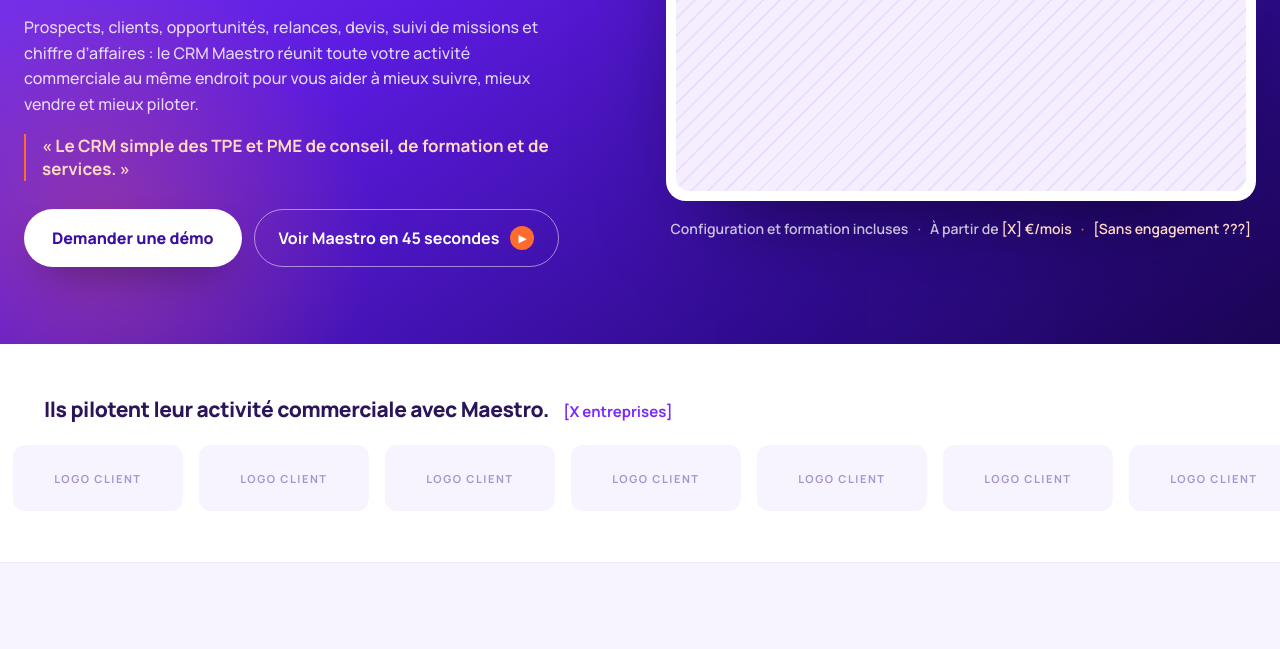
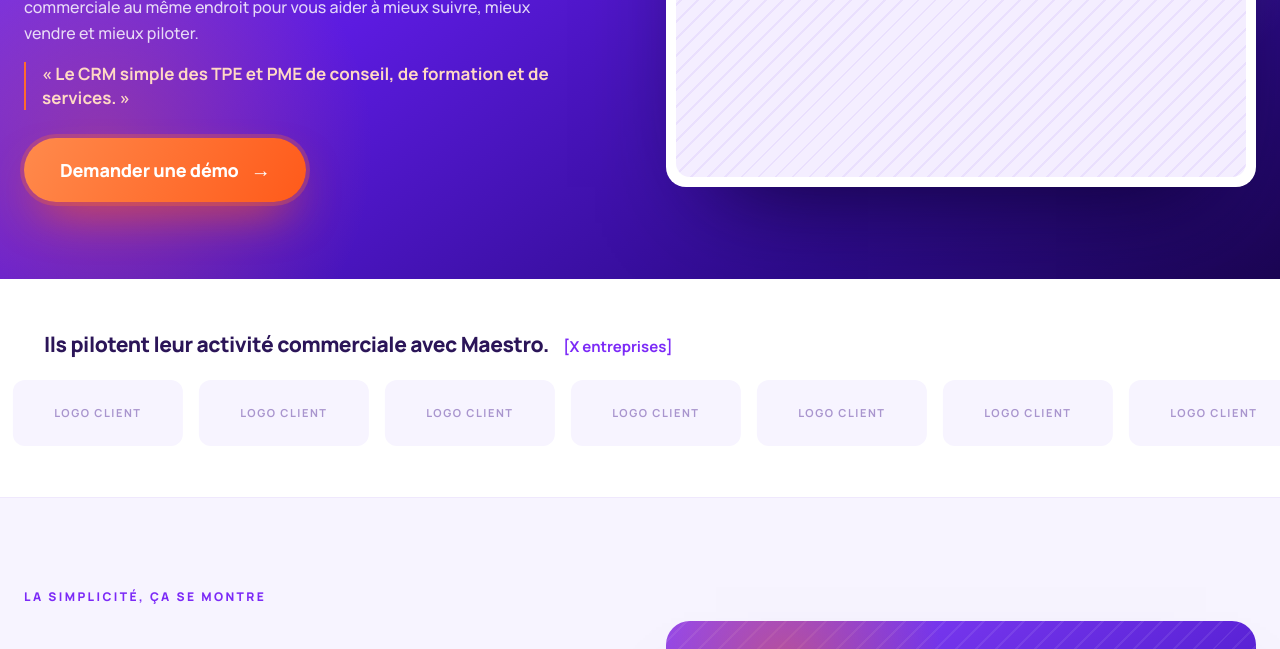
Before and after one commit to Grisbiche/Landing_maestro, a plain HTML site: page index.html in a window 1280 px wide. Shown: the part 451-1100 px from the top of the page. Drawn offline with Linux system fonts and the light colour scheme.

Commit message:
Hero : CTA démo plus visible, retrait du sous-titre, des mentions et du bouton vidéo
Co-Authored-By: Claude Opus 5.5 <noreply@anthropic.com>
Claude-Session: https://claude.ai/code/session_01QYy7m3bfdNypZYRuVLNYwX

```diff
--- a/index.html
+++ b/index.html
@@ -15,7 +15,7 @@
   a:hover { color:#4A14B8; }
   @keyframes maestro-logos { from { transform:translateX(0); } to { transform:translateX(-50%); } }
   .hv0:hover{color:#fff !important;filter:brightness(1.08) !important}
-  .hv1:hover{background:#FFF3EC !important;color:#3B0FA3 !important}
+  .hv1:hover{color:#fff !important;transform:translateY(-2px);box-shadow:0 0 0 6px rgba(255,107,44,.35),0 28px 56px -16px rgba(255,90,26,.95) !important;filter:brightness(1.05)}
   .hv2:hover{background:rgba(255,255,255,.14) !important;color:#fff !important}
   .hv3:hover{color:#fff !important;filter:brightness(1.08) !important}
   .hv4:hover{background:#EFE6FF !important}
@@ -57,12 +57,10 @@
           <span style="padding:3px 8px;border-radius:999px;background:#FF6B2C;color:#fff;font-size:10px">MAESTRO</span> CRM
         </div>
         <h1 style="margin:22px 0 0;max-width:16ch;font-weight:800;font-size:clamp(34px,4.6vw,64px);line-height:1;letter-spacing:-.04em">Le CRM qui donne le <span style="color:#FFD9C4">tempo</span> à votre activité commerciale.</h1>
-        <p style="margin:18px 0 0;max-width:40ch;font-size:clamp(17px,1.6vw,21px);font-weight:700;line-height:1.3;letter-spacing:-.015em;color:#EFE7FF">Du premier rendez-vous à la mission livrée, gardez la main sur vos ventes.</p>
         <p style="margin:18px 0 0;max-width:54ch;font-size:16px;font-weight:500;line-height:1.6;color:rgba(255,255,255,.82);text-wrap:pretty">Prospects, clients, opportunités, relances, devis, suivi de missions et chiffre d’affaires : le CRM Maestro réunit toute votre activité commerciale au même endroit pour vous aider à mieux suivre, mieux vendre et mieux piloter.</p>
         <p style="margin:16px 0 0;max-width:48ch;padding-left:16px;border-left:2px solid #FF6B2C;font-size:17px;font-weight:700;line-height:1.4;color:#FFD9C4">« Le CRM simple des TPE et PME de conseil, de formation et de services. »</p>
         <div style="display:flex;flex-wrap:wrap;gap:12px;margin-top:28px">
-          <a class="hv1" href="#demo" style="display:inline-flex;align-items:center;padding:16px 28px;border-radius:999px;background:#fff;color:#3B0FA3;font-weight:800;font-size:16px;box-shadow:0 18px 40px -20px rgba(0,0,0,.6)">Demander une démo</a>
-          <a class="hv2" href="#video" style="display:inline-flex;align-items:center;gap:11px;padding:16px 24px;border-radius:999px;border:1.5px solid rgba(255,255,255,.5);color:#fff;font-weight:700;font-size:16px">Voir Maestro en 45 secondes <span style="display:inline-flex;align-items:center;justify-content:center;width:24px;height:24px;border-radius:50%;background:#FF6B2C;font-size:10px">▶</span></a>
+          <a class="hv1" href="#demo" style="display:inline-flex;align-items:center;gap:12px;padding:20px 36px;border-radius:999px;background:linear-gradient(120deg,#FF8A4C,#FF5A1A);color:#fff;font-weight:800;font-size:18px;letter-spacing:-.01em;box-shadow:0 0 0 4px rgba(255,107,44,.28),0 22px 48px -16px rgba(255,90,26,.85);transition:transform .18s ease,box-shadow .18s ease">Demander une démo <span style="font-size:20px;line-height:1">→</span></a>
         </div>
       </div>
       <div>
@@ -77,11 +75,6 @@
           <span style="font-weight:700;font-size:12px;letter-spacing:.14em;color:#8A76B8;text-align:center;padding:0 24px">VISUEL — INTERFACE MAESTRO<br><span style="color:#B6A7D8">capture du dashboard</span></span>
         </div>
       </div>
-        <div style="display:flex;flex-wrap:wrap;align-items:center;justify-content:center;gap:9px;margin-top:18px;font-size:14px;font-weight:600;color:rgba(255,255,255,.75)">
-          <span>Configuration et formation incluses</span><span style="color:#FF6B2C">·</span>
-          <span>À partir de <span style="color:#FFD9C4">[X] €/mois</span></span><span style="color:#FF6B2C">·</span>
-          <span style="color:#FFD9C4">[Sans engagement ???]</span>
-        </div>
       </div>
     </div>
   </section>
```
